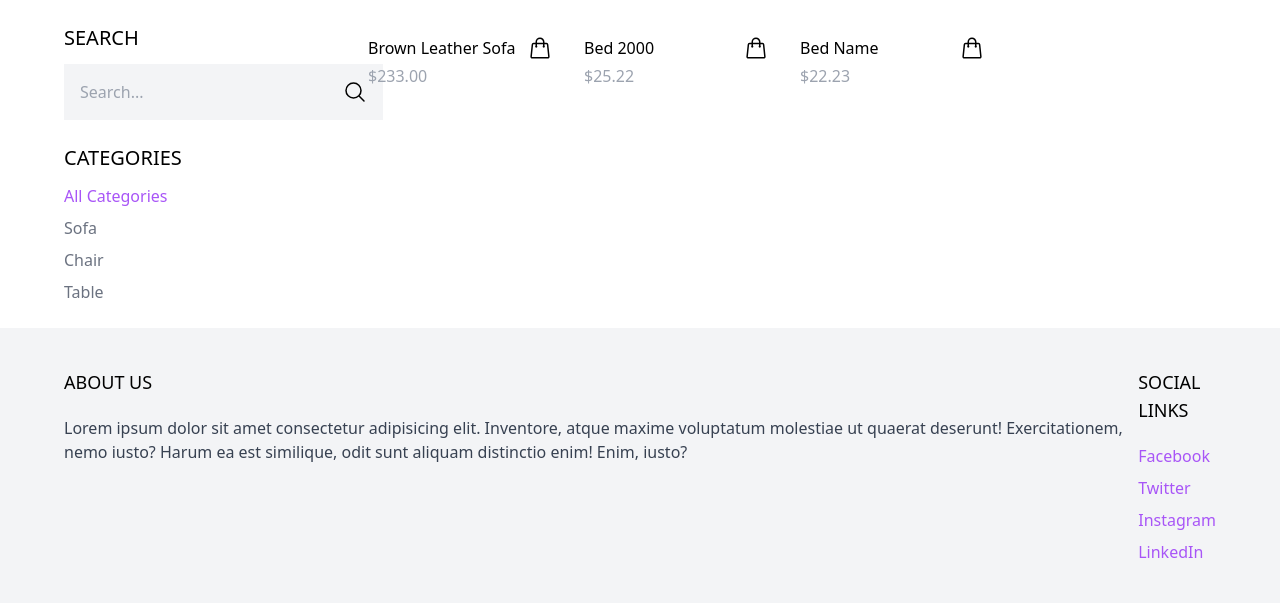
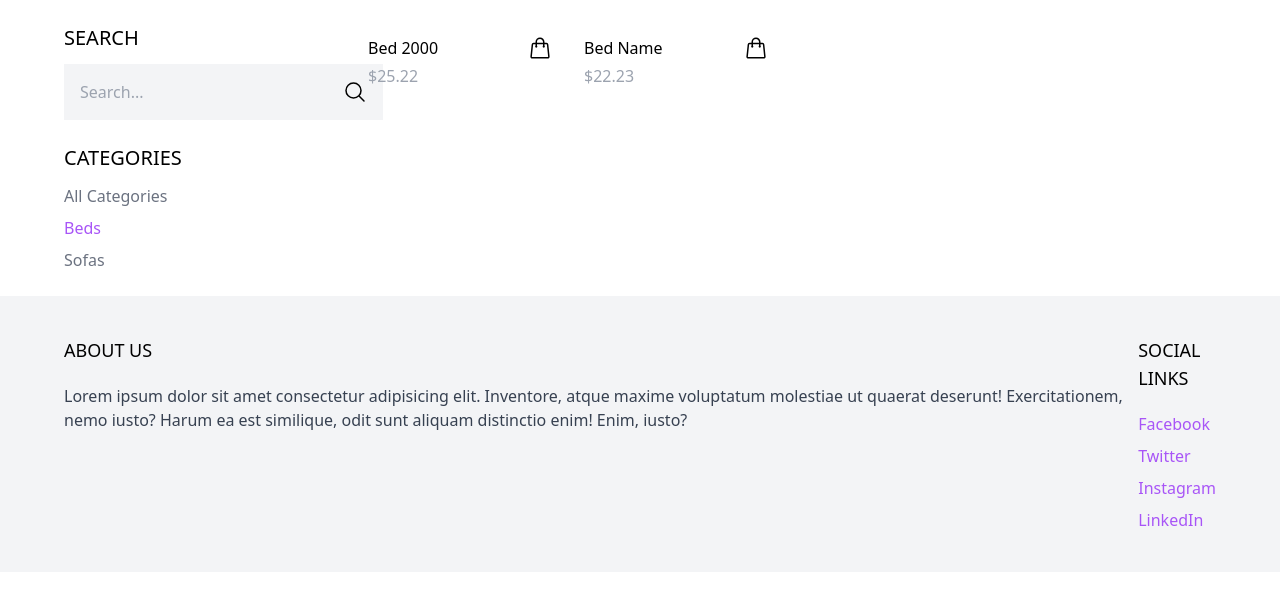
Before and after one commit to mmtq/eCommerce_Website_Django, a Django app: a page that uses core/templates/core/shop.html in a window 1280 px wide. Shown: the part 77-680 px from the top of the page. Run offline with Django 5.2, Linux system fonts and the light colour scheme; data comes from the database, SQL or seed files in the repository; some libraries are stand-ins or nearby versions.

Commit message:
Categories/Search Implemented in shop page

```diff
--- a/core/templates/core/shop.html
+++ b/core/templates/core/shop.html
@@ -5,9 +5,9 @@
     <div class="filters w-full lg:w-1/4">
         <h3 class="mb-3 text-xl uppercase">Search</h3>
 
-        <form>
+        <form method="get" action=".">
             <div class="flex">
-                <input type="text" placeholder="Search..." class="p-4 bg-gray-100 border-0">
+                <input type="text" name="query" placeholder="Search..." class="p-4 bg-gray-100 border-0">
                 <button type="submit" class="p-4 bg-gray-100 border-0">
                     <svg xmlns="http://www.w3.org/2000/svg" fill="none" viewBox="0 0 24 24" stroke-width="1.5" stroke="currentColor" class="size-6">
                         <path stroke-linecap="round" stroke-linejoin="round" d="m21 21-5.197-5.197m0 0A7.5 7.5 0 1 0 5.196 5.196a7.5 7.5 0 0 0 10.607 10.607Z" />
@@ -18,10 +18,11 @@
 
         <h3 class="mt-6 mb-3 text-xl uppercase">Categories</h3>
         <ul class="space-y-2">
-            <li><a href="#" class="text-purple-500">All Categories</a></li>
-            <li><a href="" class="text-gray-500">Sofa</a></li>
-            <li><a href="" class="text-gray-500">Chair</a></li>
-            <li><a href="" class="text-gray-500">Table</a></li>
+            <li><a href="{% url 'shop'%}" class="{% if not active_category %}text-purple-500{% else %} text-gray-500 {% endif %}">All Categories</a></li>
+            {% for category in categories %}
+            <li><a href="{% url 'shop' %}?category={{ category.slug }}" class="{% if active_category == category.slug %}text-purple-500{% else %} text-gray-500 {% endif %}">{{ category.name }}</a></li>
+            {% endfor %}
+        </ul>
     </div>
     <div class="products flex w-full lg:w-3/4 -mt-4 items-center flex-wrap">
         {% for product in products %}
--- a/core/views.py
+++ b/core/views.py
@@ -1,4 +1,5 @@
 from django.shortcuts import render
+from django.db.models import Q
 from product.models import Product, Category
 # Create your views here.
 
@@ -12,8 +13,18 @@ def index(request):
 
 def shop(request):
     products = Product.objects.all()
+    categories = Category.objects.all()
+    active_category = request.GET.get('category')
+    if active_category:
+        products = products.filter(category__slug=active_category)
+
+    query = request.GET.get('query')
+    if query:
+        products = products.filter(Q(name__icontains=query) | Q(description__icontains=query))
 
     context = {
-        'products': products
+        'products': products,
+        'categories': categories,
+        'active_category': active_category
     }
     return render(request, 'core/shop.html', context)
```
